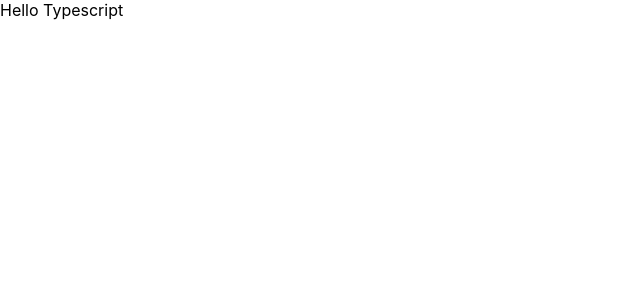
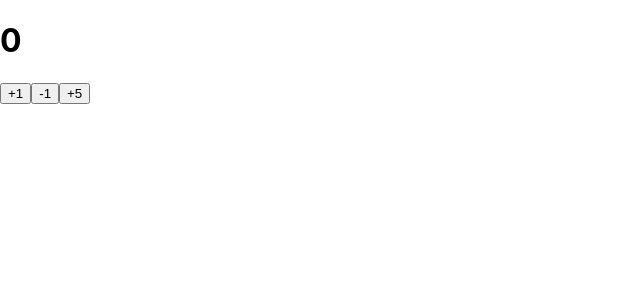
Before and after one commit to yourcarrot0214/ts-react-tutorial, a React (Create React App) app: page / in a window 1280 px wide. Shown: the top 300 px of the page, without its empty margins (0-640 px from the left). Built offline with nearby package versions, Linux system fonts and the light colour scheme.

Commit message:
타입스크립트와 리덕스 A - 기초

```diff
--- a/package.json
+++ b/package.json
@@ -10,9 +10,12 @@
     "@types/node": "^12.0.0",
     "@types/react": "^17.0.0",
     "@types/react-dom": "^17.0.0",
+    "@types/react-redux": "^7.1.18",
     "react": "^17.0.2",
     "react-dom": "^17.0.2",
+    "react-redux": "^7.2.5",
     "react-scripts": "4.0.3",
+    "redux": "^4.1.1",
     "typescript": "^4.1.2",
     "web-vitals": "^1.0.1"
   },
--- a/src/App.tsx
+++ b/src/App.tsx
@@ -1,7 +1,12 @@
 import React from "react";
+import CounterContainer from "./containers/CounterContainer";
 
 function App() {
-  return <div className='App'>Hello Typescript</div>;
+  return (
+    <div className='App'>
+      <CounterContainer />
+    </div>
+  );
 }
 
 export default App;
--- /dev/null
+++ b/src/components/Counter.tsx
@@ -0,0 +1,26 @@
+import React from "react";
+
+type CounterProps = {
+  count: number;
+  onIncrease: () => void;
+  onDecrease: () => void;
+  onIncreaseBy: (diff: number) => void;
+};
+
+function Counter({
+  count,
+  onIncrease,
+  onDecrease,
+  onIncreaseBy,
+}: CounterProps) {
+  return (
+    <div>
+      <h1>{count}</h1>
+      <button onClick={onIncrease}>+1</button>
+      <button onClick={onDecrease}>-1</button>
+      <button onClick={() => onIncreaseBy(5)}>+5</button>
+    </div>
+  );
+}
+
+export default Counter;
--- /dev/null
+++ b/src/containers/CounterContainer.tsx
@@ -0,0 +1,25 @@
+import React from "react";
+import { useSelector, useDispatch } from "react-redux";
+import { RootState } from "../modules/index";
+import { increase, decrease, increaseBy } from "../modules/counter";
+import Counter from "../components/Counter";
+
+export default function CounterContainer() {
+  // state 상태 조회
+  const count = useSelector((state: RootState) => state.counter.count);
+  const dispatch = useDispatch();
+
+  // action dispatch 함수 생성
+  const onIncrease = () => dispatch(increase());
+  const onDecrease = () => dispatch(decrease());
+  const onIncreaseBy = (diff: number) => dispatch(increaseBy(diff));
+
+  return (
+    <Counter
+      count={count}
+      onIncrease={onIncrease}
+      onDecrease={onDecrease}
+      onIncreaseBy={onIncreaseBy}
+    />
+  );
+}
--- a/src/index.tsx
+++ b/src/index.tsx
@@ -4,10 +4,15 @@ import "./index.css";
 import App from "./App";
 import reportWebVitals from "./reportWebVitals";
 
+import { Provider } from "react-redux";
+import { createStore } from "redux";
+import rootReducer from "./modules/index";
+const store = createStore(rootReducer);
+
 ReactDOM.render(
-  <React.StrictMode>
+  <Provider store={store}>
     <App />
-  </React.StrictMode>,
+  </Provider>,
   document.getElementById("root")
 );
 
--- /dev/null
+++ b/src/modules/counter.ts
@@ -0,0 +1,67 @@
+/*
+  Action Type 선언
+  as const를 붙여줌으로써 나중에 액션 객체를 만들 때 action.type 의 값을 추론하는 과정에서
+  action.type 이 string으로 추론되지 않고 'counter/INCREASE'와 같이 실제 문자열 값으로
+  추론되도록 해준다.
+*/
+const INCREASE = "counter/INCREASE" as const;
+const DECREASE = "counter/DECREASE" as const;
+const INCREASE_BY = "counter/INCREASE_BY" as const;
+
+// action 생성함수 선언
+export const increase = () => ({
+  type: INCREASE,
+});
+
+export const decrease = () => ({
+  type: DECREASE,
+});
+
+export const increaseBy = (diff: number) => ({
+  type: INCREASE_BY,
+  payload: diff,
+});
+
+/*
+  action 객체들에 대한 타입을 준비.
+  ReturnType<typeof ____> 은  특정 함수의 반환값을 추론해준다.
+  상단부에서 액션타입을 선언할 때 as const를 하지 ㅇ않으면 이 부분이 제대로 작동하지 않는다.
+*/
+type CounterAction =
+  | ReturnType<typeof increase>
+  | ReturnType<typeof decrease>
+  | ReturnType<typeof increaseBy>;
+
+// redux 모듈에서 관리 할 상태의 타입을 선언
+type CounterState = {
+  count: number;
+};
+
+// 초기 state값을 선언
+const initialState: CounterState = {
+  count: 0,
+};
+
+/*
+  reducer
+  reducer에서는 state와 함수의 반환값이 일치하도록 작성한다.
+  action에서는 위에서 만든 CounterAction을 타입으로 설정한다.
+*/
+
+function counter(
+  state: CounterState = initialState,
+  action: CounterAction
+): CounterState {
+  switch (action.type) {
+    case INCREASE:
+      return { count: state.count + 1 };
+    case DECREASE:
+      return { count: state.count - 1 };
+    case INCREASE_BY:
+      return { count: state.count + action.payload };
+    default:
+      return state;
+  }
+}
+
+export default counter;
--- /dev/null
+++ b/src/modules/index.ts
@@ -0,0 +1,12 @@
+import { combineReducers } from "redux";
+import counter from "./counter";
+
+const rootReducer = combineReducers({
+  counter,
+});
+
+export default rootReducer;
+
+// rootReducer의 반환값을 유추한다.
+// 추후 이 타입을 컨테이너 컴포넌트에서 불러와서 사용해야 하므로 export 한다.
+export type RootState = ReturnType<typeof rootReducer>;
```
Also changed, not shown: 1 other file (tests, documents, lock files or other folders).
